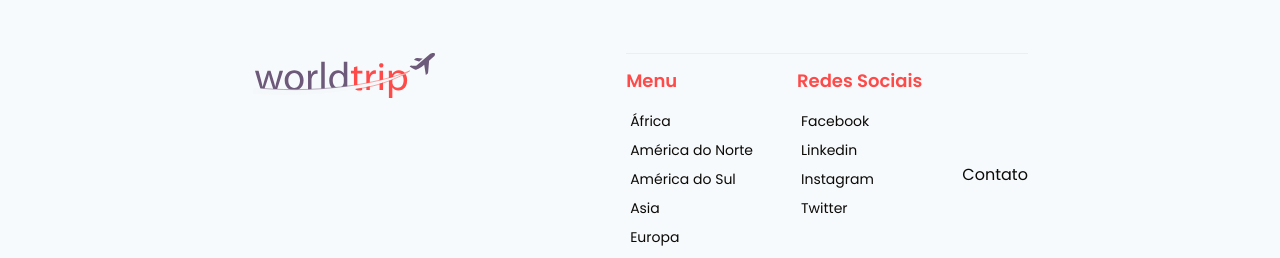
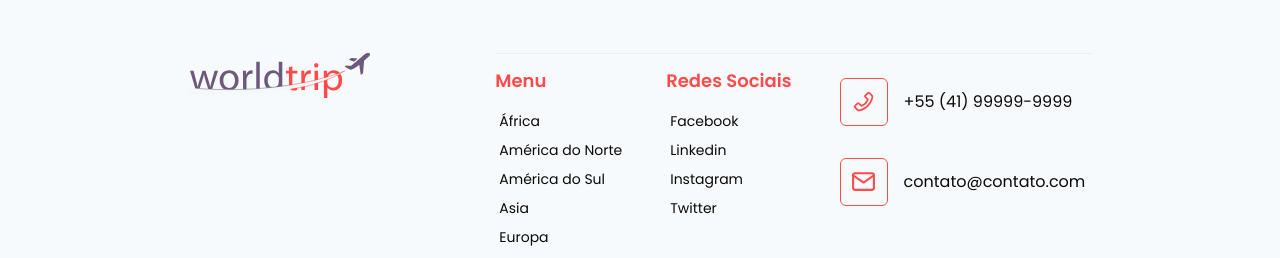
Before and after one commit to ManuCoutinho/excursionista, a Next.js app in the folder world-trip/: page / in a window 1280 px wide. Shown: the part 1437-1695 px from the top of the page. Built offline with nearby package versions, Linux system fonts and the light colour scheme.

Commit message:
added footer content

```diff
--- /dev/null
+++ b/world-trip/src/components/Footer/Contacts.tsx
@@ -0,0 +1,34 @@
+import { HStack, IconButton, Text, VStack } from '@chakra-ui/react';
+import { AiOutlinePhone } from 'react-icons/ai';
+import { FiMail } from 'react-icons/fi';
+
+export function Contacts() {
+  return (
+    <VStack display='flex' justify='center' alignSelf='flex-start' spacing={4}>
+      <HStack spacing={4} p={2} display='flex' alignSelf='flex-start'>
+        <IconButton
+          colorScheme='purple'
+          aria-label='telefone'
+          icon={<AiOutlinePhone size={25} />}
+          bgColor='transparent'
+          color='red.600'
+          size='lg'
+          variant='outline'
+        />
+        <Text>+55 (41) 99999-9999</Text>
+      </HStack>
+      <HStack spacing={4} p={2} display='flex' alignSelf='flex-start'>
+        <IconButton
+          colorScheme='purple'
+          aria-label='telefone'
+          icon={<FiMail size={25} />}
+          bgColor='transparent'
+          color='red.600'
+          size='lg'
+          variant='outline'
+        />
+        <Text>contato@contato.com</Text>
+      </HStack>
+    </VStack>
+  );
+}
--- a/world-trip/src/components/Footer/index.tsx
+++ b/world-trip/src/components/Footer/index.tsx
@@ -1,5 +1,6 @@
 import { Box, Divider, Flex, HStack, VStack } from '@chakra-ui/react';
 import { Logo } from '../Header/Logo';
+import { Contacts } from './Contacts';
 import { MenuList } from './MenuList';
 
 export const Footer: React.FC = () => {
@@ -32,7 +33,7 @@ export const Footer: React.FC = () => {
           <Box alignSelf='flex-start'>
             <MenuList menuItem={socialItem} text='Redes Sociais' />
           </Box>
-          <Box>Contato</Box>
+          <Contacts />
         </HStack>
       </Box>
     </Flex>
```
